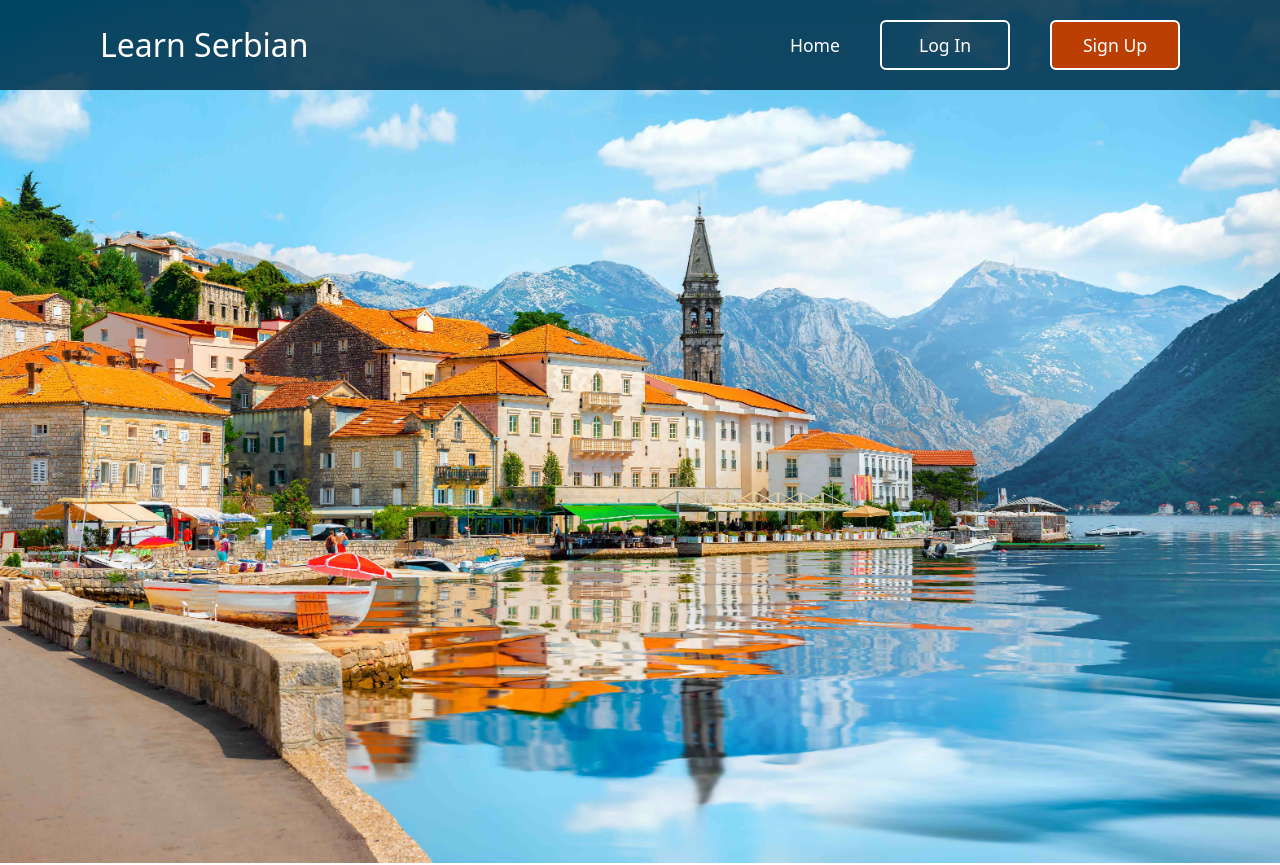
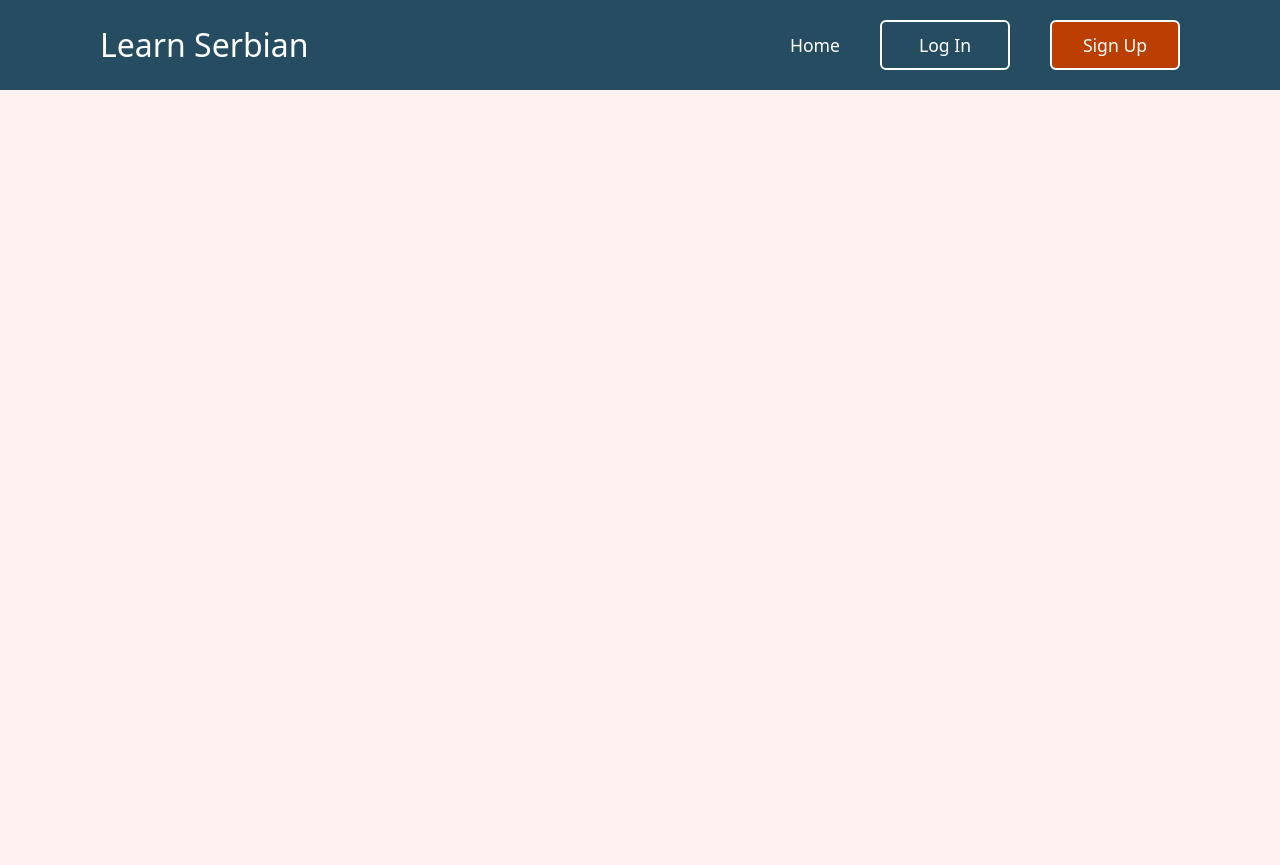
Before and after one commit to branislav999/serbian-language-site, a React (Vite) app in the folder client/: page / in a window 1280 px wide. Shown: the top 865 px of the page. Built offline with nearby package versions, Linux system fonts and the light colour scheme.

Commit message:
Update styles.css

```diff
--- a/client/src/styles/styles.css
+++ b/client/src/styles/styles.css
@@ -237,7 +237,8 @@ html, body {
     justify-content: center;
     align-items: center;
     min-height: 100vh;
-    background: url('/images/grad.jpeg') no-repeat;
+    /* background: url('/images/grad.jpeg') no-repeat; */
+    background: #fef1f0 !important;
     background-size: cover;
     background-position: center;
     margin: 0;
```
